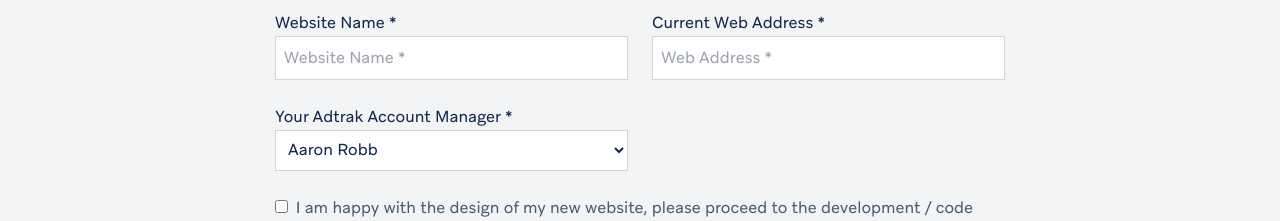
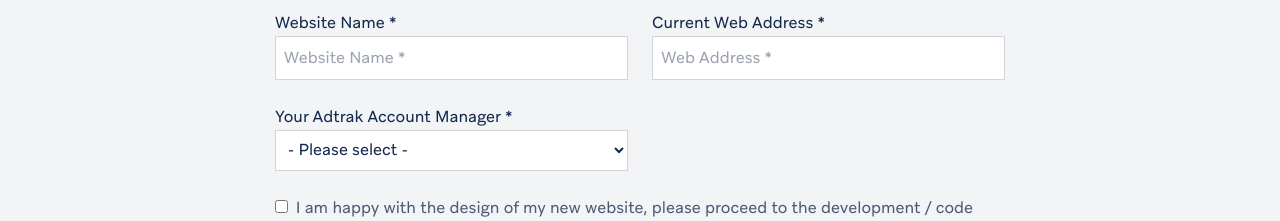
Before and after one commit to adtrak/adtrak-signoff, a Next.js app: page / in a window 1280 px wide. Shown: the part 2560-2781 px from the top of the page. Built offline with nearby package versions, Linux system fonts and the light colour scheme; what tailwindcss-filters would draw is missing.

Commit message:
fix default value on the form

```diff
--- a/pages/index.js
+++ b/pages/index.js
@@ -314,8 +314,8 @@ export default function Home() {
                   </label>
                   <label className="w-full p-3 md:w-1/2">
                     <span className="">Your Adtrak Account Manager *</span>
-                    <select className="w-full" name="Account Manager">
-                      <option value="-" disabled defaultValue>- Please select -</option>
+                    <select className="w-full" name="Account Manager" defaultValue={'DEFAULT'}>
+                      <option value="DEFAULT" disabled>- Please select -</option>
                       <option value="Aaron Robb">Aaron Robb</option>
                       <option value="Ben Shaw">Ben Shaw</option>
                       <option value="Chris Robinson">Chris Robinson</option>
```
